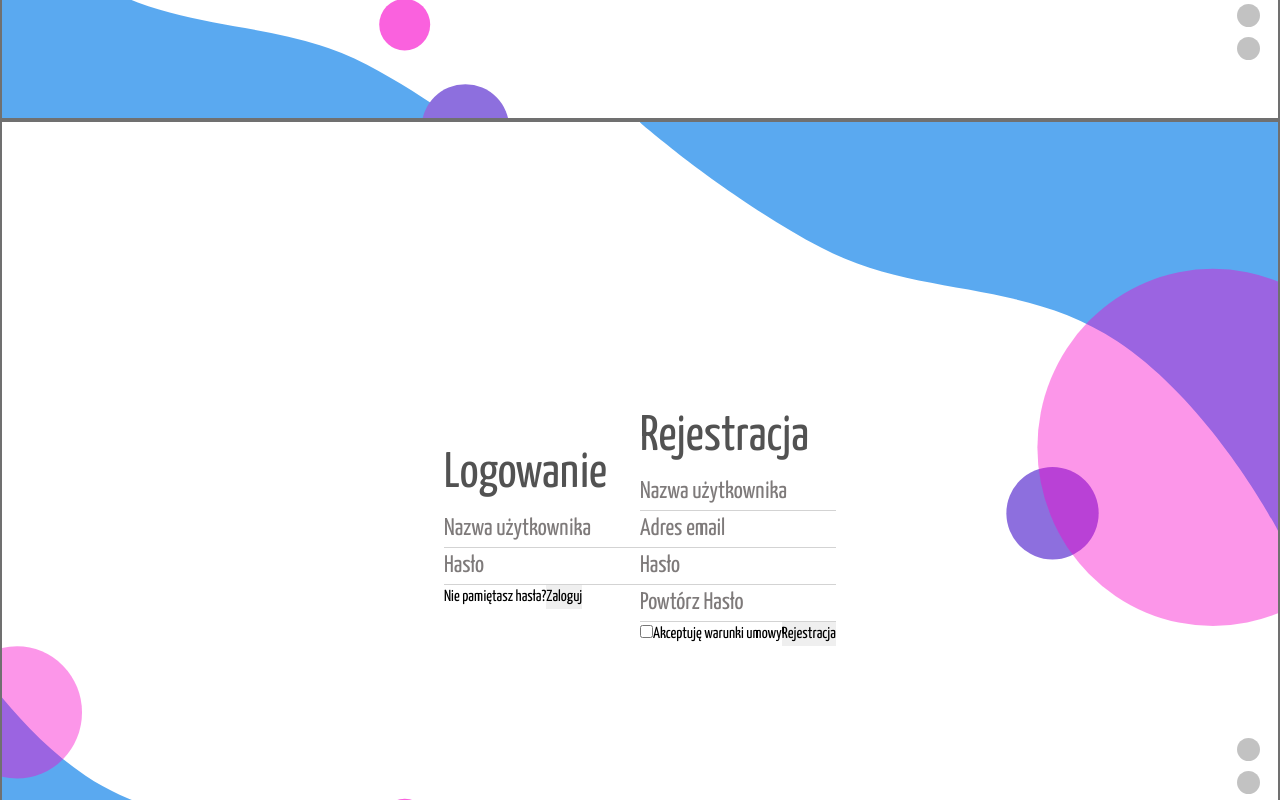
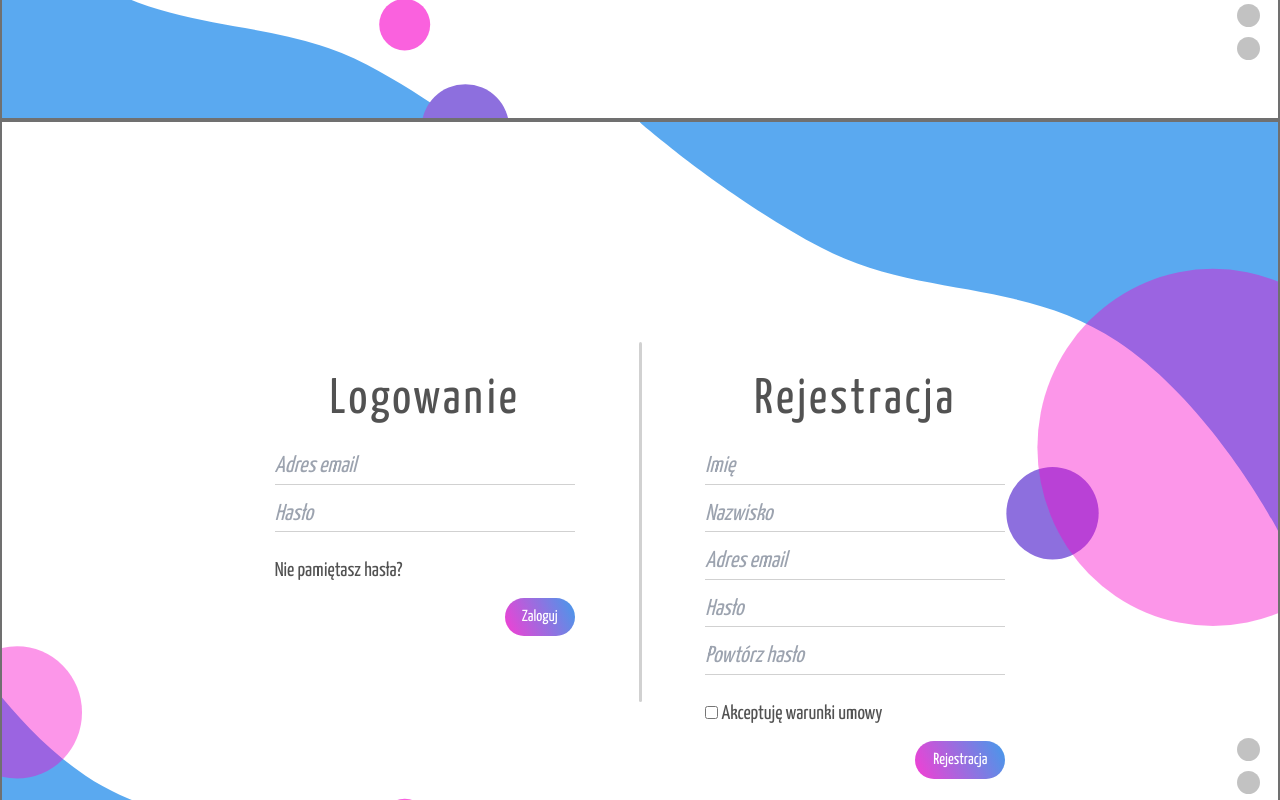
Before and after one commit to fitit-org/fitit-website, a React (Create React App) app: page / in a window 1280 px wide. Shown: the part 1480-2280 px from the top of the page. Built offline with nearby package versions, Linux system fonts and the light colour scheme.

Commit message:
feat: add login register form (in-progress)

```diff
--- /dev/null
+++ b/src/components/Helpers.tsx
@@ -0,0 +1,20 @@
+const mailRegex = /(?:[a-z0-9!#$%&'*+/=?^_`{|}~-]+(?:\.[a-z0-9!#$%&'*+/=?^_`{|}~-]+)*|"(?:[\x01-\x08\x0b\x0c\x0e-\x1f\x21\x23-\x5b\x5d-\x7f]|\\[\x01-\x09\x0b\x0c\x0e-\x7f])*")@(?:(?:[a-z0-9](?:[a-z0-9-]*[a-z0-9])?\.)+[a-z0-9](?:[a-z0-9-]*[a-z0-9])?|\[(?:(?:(2(5[0-5]|[0-4][0-9])|1[0-9][0-9]|[1-9]?[0-9]))\.){3}(?:(2(5[0-5]|[0-4][0-9])|1[0-9][0-9]|[1-9]?[0-9])|[a-z0-9-]*[a-z0-9]:(?:[\x01-\x08\x0b\x0c\x0e-\x1f\x21-\x5a\x53-\x7f]|\\[\x01-\x09\x0b\x0c\x0e-\x7f])+)\])/;
+
+export function nameSurnameValidation(fieldName: string, fieldValue: string) : string {
+  if(fieldValue.trim() === '') {
+    return `${fieldName} jest wymagane`;
+  }
+  if(/[^a-zA-Z -]/.test(fieldValue)) {
+    return 'Wprowadzono nieprawidłowe znaki';
+  }
+  if (fieldValue.trim().length < 3) {
+    return `${fieldName} musi mieć co najmniej 3 znaki`;
+  }
+  else {
+    return '';
+  }
+}
+
+export function mailValidation(fieldName: string, fieldValue: string) {
+
+}
--- a/src/components/Login.tsx
+++ b/src/components/Login.tsx
@@ -1,13 +1,12 @@
 import React from 'react';
 
 interface userNameTypes {
-  value: string
+  value: string;
   clicked?: boolean;
 }
 
 interface loginPasswordTypes {
-  value: string
-  type?: string
+  value: string;
   clicked?: boolean;
 }
 
@@ -16,18 +15,18 @@ export default class Login extends React.Component<{}, {userName: userNameTypes,
     super(props);
     this.state = {
       userName: {
-        value: 'Nazwa użytkownika',
+        value: '',
         clicked: false
       },
       loginPassword: {
-        type: 'text',
-        value: 'Hasło',
+        value: '',
         clicked: false
         }
     };
 
     this.handleChange = this.handleChange.bind(this);
-    this.handleFirstClick = this.handleFirstClick.bind(this);
+    this.handleClick = this.handleClick.bind(this);
+    this.handleBlur = this.handleBlur.bind(this);
   }
 
   handleChange(event: any): void {
@@ -39,24 +38,32 @@ export default class Login extends React.Component<{}, {userName: userNameTypes,
     }
   }
 
-  handleFirstClick(event: any): void {
-    if(event.target.id === 'userName' && this.state.userName.clicked === false) {
-      this.setState({userName: {clicked: true, value: ''}});
+  handleClick(event: any): void {
+    event.target.classList.add('login-register__input--focus');
+  }
+
+  handleBlur(event: any): void {
+    event.target.classList.remove('login-register__input--focus')
+    if(event.target.value === '') {
+      event.target.classList.add('login-register__input--danger')
     }
-    else if(event.target.id === 'loginPassword' && this.state.loginPassword.clicked === false) {
-      this.setState({loginPassword: {type: 'password', clicked: true, value: ''}});
+    else {
+      event.target.classList.remove('login-register__input--danger')
     }
   }
 
   render() {
     return (
-      <div className={ 'flex-auto flex-none' }>
+      <div className={ 'login' }>
         <span className={ 'login-register--header' }>Logowanie</span>
-        <form>
-          <input id={ 'userName' } className={ 'login__input--text' } type='text' onClick={ this.handleFirstClick } onChange={ this.handleChange } value={ this.state.userName.value } /><br/>
-          <input id={ 'loginPassword' } className={ 'login__input--text' } type={ this.state.loginPassword.type } onChange={ this.handleChange } onClick={ this.handleFirstClick } value={ this.state.loginPassword.value } /><br/>
-          <a className={ 'login__forget--text' } href=" ">Nie pamiętasz hasła?</a>
-          <input type="submit" value="Zaloguj" />
+        <form className={ 'login-register__form' }>
+          <input id={ 'userName' } className={ 'login__input--text input--margin' } type='text' onClick={ this.handleClick } onChange={ this.handleChange } onBlur={ this.handleBlur} value={ this.state.userName.value } placeholder='Adres email'/>
+
+          <input id={ 'loginPassword' } className={ 'login__input--text input--margin' } type='password' onChange={ this.handleChange } onClick={ this.handleClick } onBlur={ this.handleBlur} value={ this.state.loginPassword.value } placeholder='Hasło'/><br/>
+
+          <a className={ 'login__forget--text' } href="#register" onClick={ ()=>{ alert('No to dupa'); } }>Nie pamiętasz hasła?</a><br/>
+
+          <input className={ 'login__button input--margin' } type="submit" value="Zaloguj" />
         </form>
       </div>
     );
--- a/src/components/LoginRegister.tsx
+++ b/src/components/LoginRegister.tsx
@@ -7,8 +7,9 @@ export default class LoginRegister extends React.Component {
   render() {
     return (
       <div className={ 'info--background view--full-height' }>
-        <div id={ 'login-register' } className={ 'view--full-height flex flex-row flex-nowrap  justify-center items-center place-items-center' }>
+        <div id={ 'login-register' } className={ 'view--full-height flex flex-row flex-nowrap justify-center items-center' }>
           <Login />
+          <hr className={ 'hr--vertical' }/>
           <Register />
         </div>
         <img className={ 'menu-login-register--bottom-right' } src={ menu } useMap="#menu" alt=""/>
--- a/src/components/Register.tsx
+++ b/src/components/Register.tsx
@@ -1,43 +1,40 @@
 import React from 'react';
+import { nameSurnameValidation, mailValidation } from './Helpers';
 
-interface userNameTypes {
-  value: string
-  clicked?: boolean;
+interface nameTypes {
+  value: string;
+}
+
+interface surnameTypes {
+  value: string;
 }
 
 interface mailTypes {
-  value: string
-  type?: string
-  clicked?: boolean;
+  value: string;
 }
 
 interface registerPasswordTypes {
-  value: string
-  type?: string
-  clicked?: boolean;
+  value: string;
 }
 
-export default class register extends React.Component<{}, {userName: userNameTypes, mail: mailTypes, registerPassword: registerPasswordTypes, registerPassword2: registerPasswordTypes}> {
+export default class register extends React.Component<{}, {name: nameTypes, surname: surnameTypes, mail: mailTypes, registerPassword: registerPasswordTypes, registerPassword2: registerPasswordTypes}> {
   constructor(props: Readonly<{}>) {
     super(props);
     this.state = {
-      userName: {
-        value: 'Nazwa użytkownika',
-        clicked: false
+      name: {
+        value: ''
+      },
+      surname: {
+        value: ''
       },
       mail: {
-        value: 'Adres email',
-        clicked: false
+        value: ''
       },
       registerPassword: {
-        type: 'text',
-        value: 'Hasło',
-        clicked: false
+        value: ''
       },
       registerPassword2: {
-        type: 'text',
-        value: 'Powtórz Hasło',
-        clicked: false
+        value: ''
       }
     };
 
@@ -48,46 +45,34 @@ export default class register extends React.Component<{}, {userName: userNameTyp
   }
 
   handleChange(event: any): void {
-    if(event.target.id === 'userName') {
-      this.setState({userName: {value: event.target.value}});
-    }
-    else if(event.target.id === 'mail') {
-      this.setState({mail: {value: event.target.value}});
-    }
-    else if(event.target.id === 'registerPassword') {
-      this.setState({registerPassword: {value: event.target.value}});
-    }
-    else if(event.target.id === 'registerPassword2') {
-      this.setState({registerPassword2: {value: event.target.value}});
+    switch(event.target.id) {
+      case 'name' : this.setState({name: {value: event.target.value}}); break;
+      case 'surname' : this.setState({surname: {value: event.target.value}}); break;
+      case 'mail' : this.setState({mail: {value: event.target.value}}); break;
+      case 'registerPassword' : this.setState({registerPassword: {value: event.target.value}}); break;
+      case 'registerPassword2' : this.setState({registerPassword2: {value: event.target.value}}); break;
     }
   }
 
   handleClick(event: any): void {
-    // First click
-    if(event.target.id === 'userName' && this.state.userName.clicked === false) {
-      this.setState({userName: {clicked: true, value: ''}});
-    }
-    else if(event.target.id === 'mail' && this.state.mail.clicked === false) {
-      this.setState({mail: {clicked: true, value: ''}});
-    }
-    else if(event.target.id === 'registerPassword' && this.state.registerPassword.clicked === false) {
-      this.setState({registerPassword: {type: 'password', clicked: true, value: ''}});
-    }
-    else if(event.target.id === 'registerPassword2' && this.state.registerPassword2.clicked === false) {
-      this.setState({registerPassword2: {type: 'password', clicked: true, value: ''}});
-    }
-    // Focus
-    event.target.classList.add('login-register__input--focus')
+    event.target.classList.add('login-register__input--focus');
+    event.target.classList.remove('login-register__input--danger');
+    document.getElementById(`${event.target.id}Error`)!.innerHTML = '';
   }
 
   handleBlur(event: any): void {
-    event.target.classList.remove('login-register__input--focus')
-    if(event.target.value === '') {
-      event.target.classList.add('login-register__input--danger')
-      this.setState({})
-    }
-    else {
-      event.target.classList.remove('login-register__input--danger')
+    event.target.classList.remove('login-register__input--focus');
+    let error = nameSurnameValidation(event.target.name, event.target.value);
+    if(event.target.id === 'name' || event.target.id === 'surname') {
+      if(error !== '') {
+        event.target.classList.add('login-register__input--danger');
+        document.getElementById(`${event.target.id}Error`)!.innerHTML = error;
+      }
+      else {
+        event.target.classList.remove('login-register__input--danger');
+        document.getElementById(`${event.target.id}Error`)!.innerHTML = '';
+      }
+
     }
   }
 
@@ -97,15 +82,73 @@ export default class register extends React.Component<{}, {userName: userNameTyp
 
   render() {
     return (
-      <div className={ 'flex-auto flex-none' }>
+      <div className={ 'register' }>
         <span className={ 'login-register--header' }>Rejestracja</span>
-        <form onSubmit={ this.handleSubmit }>
-          <input id={ 'userName' } className={ 'register__input--text' } type='text' onClick={ this.handleClick } onChange={ this.handleChange } onBlur={ this.handleBlur} value={ this.state.userName.value } /><br/>
-          <input id={ 'mail' } className={ 'register__input--text' } type='text' onChange={ this.handleChange } onClick={ this.handleClick } onBlur={ this.handleBlur} value={ this.state.mail.value } /><br/>
-          <input id={ 'registerPassword' } className={ 'register__input--text' } type={ this.state.registerPassword.type } onChange={ this.handleChange } onClick={ this.handleClick } onBlur={ this.handleBlur} value={ this.state.registerPassword.value } /><br/>
-          <input id={ 'registerPassword2' } className={ 'register__input--text' } type={ this.state.registerPassword2.type } onChange={ this.handleChange } onClick={ this.handleClick } onBlur={ this.handleBlur} value={ this.state.registerPassword2.value } /><br/>
-          <label><input type="checkbox"/>Akceptuję warunki umowy</label>
-          <input type="submit" value="Rejestracja" />
+        <form className={ 'login-register__form' } onSubmit={ this.handleSubmit }>
+          <input
+            id={ 'name' }
+            className={ 'register__input--text input--margin' }
+            type='text'
+            onClick={ this.handleClick }
+            onChange={ this.handleChange }
+            onBlur={ this.handleBlur}
+            value={ this.state.name.value }
+            placeholder='Imię'
+            name='Imię'
+            required
+          />
+          <span id={ 'nameError' } className={ 'login-register__input--error' }></span>
+          <input
+            id={ 'surname' }
+            className={ 'register__input--text input--margin' }
+            type='text'
+            onClick={ this.handleClick }
+            onChange={ this.handleChange }
+            onBlur={ this.handleBlur}
+            value={ this.state.surname.value }
+            placeholder='Nazwisko'
+            name="Nazwisko"
+            required
+          />
+          <span id={ 'surnameError' } className={ 'login-register__input--error' }></span>
+          <input
+            id={ 'mail' }
+            className={ 'register__input--text input--margin' }
+            type='text'
+            onClick={ this.handleClick }
+            onChange={ this.handleChange }
+            onBlur={ this.handleBlur}
+            value={ this.state.mail.value }
+            placeholder='Adres email'
+            required
+          />
+          <span id={ 'mailError' } className={ 'login-register__input--error' }></span>
+          <input
+            id={ 'registerPassword' }
+            className={ 'register__input--text input--margin' }
+            type='password'
+            onClick={ this.handleClick }
+            onChange={ this.handleChange }
+            onBlur={ this.handleBlur}
+            value={ this.state.registerPassword.value }
+            placeholder='Hasło'
+            required
+          />
+          <span id={ 'registerPasswordError' } className={ 'login-register__input--error' }></span>
+          <input
+            id={ 'registerPassword2' }
+            className={ 'register__input--text input--margin' }
+            type='password'
+            onClick={ this.handleClick }
+            onChange={ this.handleChange }
+            onBlur={ this.handleBlur}
+            value={ this.state.registerPassword2.value }
+            placeholder='Powtórz hasło'
+            required
+          />
+          <span id={ 'registerPassword2Error' } className={ 'login-register__input--error' }></span><br/>
+          <a className={ 'register__agreement--text' } href="https://www.youtube.com/watch?v=DLzxrzFCyOs" target='_blank' rel='noreferrer'><input type="checkbox"/>  Akceptuję warunki umowy</a><br/>
+          <input className={ 'input--margin register__button' } type="submit" value="Rejestracja" />
         </form>
       </div>
     );
--- a/src/styles/main.scss
+++ b/src/styles/main.scss
@@ -14,11 +14,12 @@ html {
     overflow: hidden;
 
     input[type=text], input[type=password] {
+        display: block;
         background: rgba(0, 0, 0, 0);
         border: none;
         box-shadow: none;
         outline: none;
-        border-bottom: 1px solid lightgrey;
+        border-bottom: 1.5px solid #0000002E;
     }
 }
 
@@ -35,3 +36,15 @@ html {
     font-weight: 400;
     text-shadow: 0px 3px 6px #000;
 }
+
+.hr--vertical {
+    border: none;
+    border-left: 3px solid #0000002E;
+    border-radius: 100px;
+    height: 45vh;
+    width: 1px;
+}
+
+.input--margin {
+    margin-top: 12px;
+}
--- a/src/styles/styles-LoginRegister.scss
+++ b/src/styles/styles-LoginRegister.scss
@@ -5,31 +5,95 @@
   bottom: calc(60px - 200vh);
 }
 
-.login-register--background {
+.login-register {
+  &--background {
     @extend .info--background;
   }
 
-.login-register--header {
+  &--header {
     font-size: $header-size;
     color: $header-color;
     text-align: center;
+    letter-spacing: 3px;
   }
 
-.login__input--text {
+  &__input {
+    &--danger {
+      border-bottom: 1px #f7003eb8 solid !important;
+      box-shadow: 0px 10px 10px -7px #f7003eb8 !important;
+      background-image: url(../img/danger.svg) !important;
+    }
+
+    &--focus {
+      border-bottom: 1px #0000002E solid !important;
+      box-shadow: 0px 10px 12px -7px #0000002E !important;
+    }
+
+    &--error {
+      color: #f7003eb8;
+      font-size: 15px;
+      letter-spacing: 1px;
+    }
+  }
+
+  &__form {
+    text-align: left;
+  }
+}
+
+.login {
+  height: 40vh;
+  margin-right: 5%;
+  text-align: center;
+
+  &__input {
+    width: 500px;
+    &--text {
       font-size: $input-size;
       color: $input-color;
+      font-weight: 400;
+      font-style: italic;
+      width: 300px;
+    }
   }
 
-.register__input--text {
+  &__forget {
+    &--text {
+      font-size: $text-size;
+      color: $text-color;
+    }
+  }
+
+  &__button {
+    display: block;
+    color: #fff;
+    float: right;
+    padding: 7px;
+    width: 70px;
+    border-radius: 20px;
+    background-image: linear-gradient(245deg, #037BE9BA 0%, #F700CABD 100%);
+  }
+}
+.register {
+  height: 40vh;
+  margin-left: 5%;
+  text-align: center;
+
+  &__input {
+    &--text {
       @extend .login__input--text;
     }
-
-.login-register__input--danger {
-  border-bottom: 1px red solid !important;
-  box-shadow: 0px 10px 12px -7px red !important;
   }
 
-.login-register__input--focus {
-  border-bottom: 1px grey solid !important;
-  box-shadow: 0px 10px 12px -7px grey !important;
+  &__button {
+    @extend .login__button;
+    width: 90px;
   }
+
+  &__agreement {
+    &--text {
+      font-size: $text-size;
+      color: $text-color;
+    }
+  }
+}
--- a/src/styles/variables.scss
+++ b/src/styles/variables.scss
@@ -3,5 +3,8 @@ $font-family: 'Yanone Kaffeesatz', sans-serif;
 $header-size: 50px;
 $header-color: #000000AD;
 
-$input-size: 24px;
+$input-size: 23px;
 $input-color: #534D4DBF;
+
+$text-size: 20px;
+$text-color: #000000AD;
```
Also changed, not shown: src/img/danger.svg (added). Lines whose indentation alone changed are shown as unchanged.
